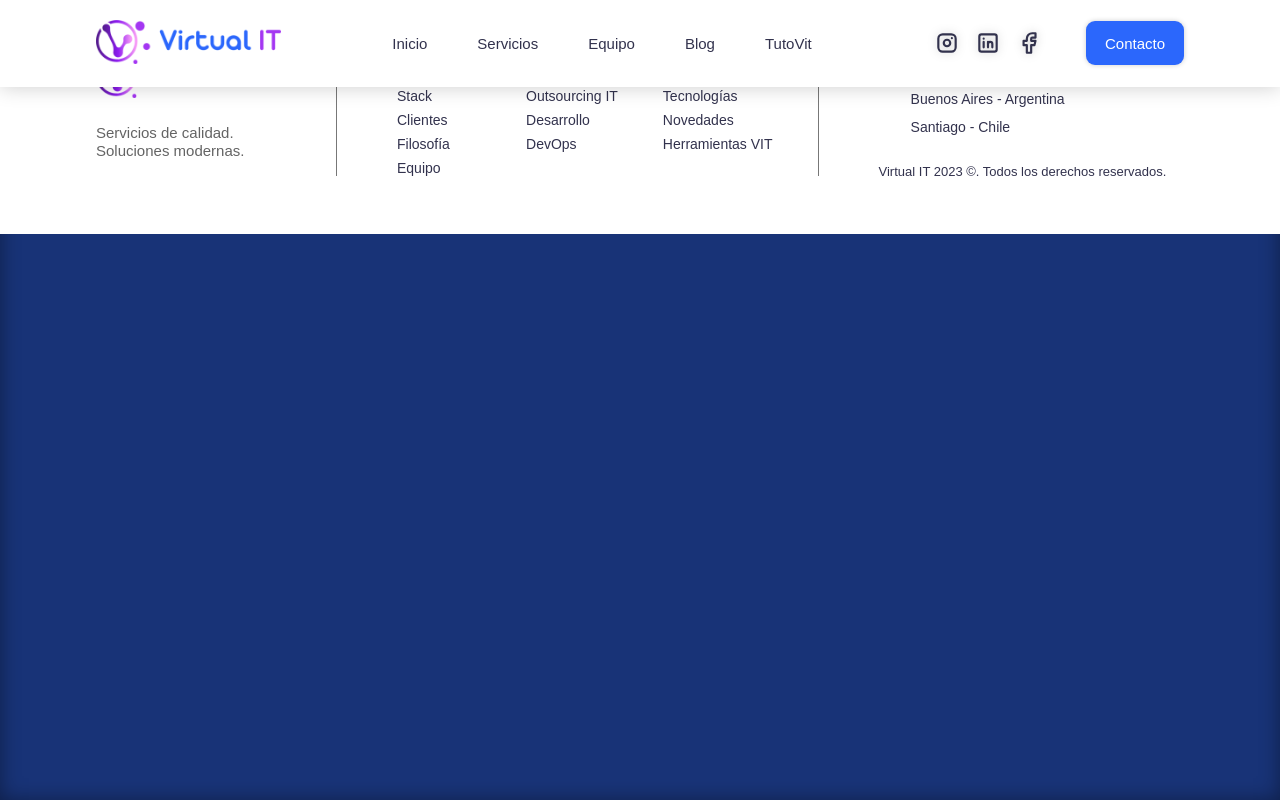
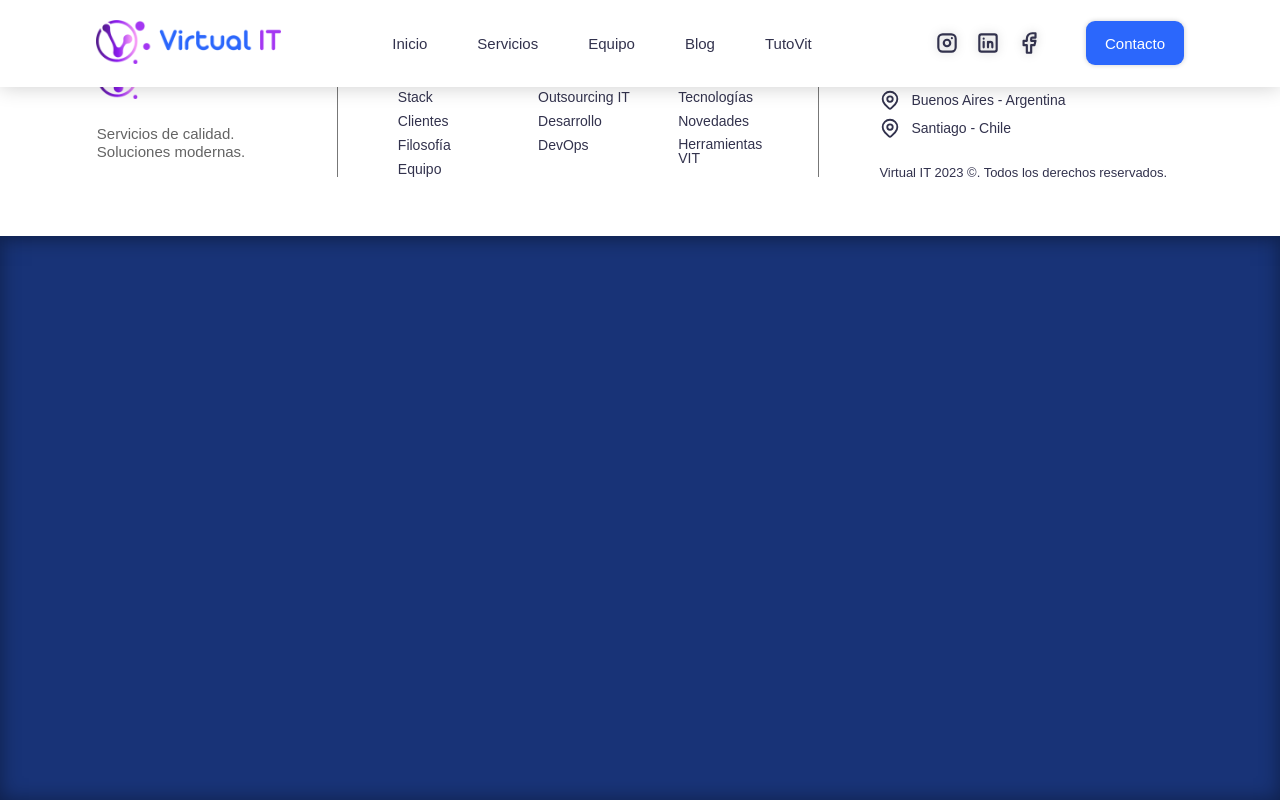
Before and after one commit to ivanbonomi13/vit-site, a React (Vite) app: page /contact in a window 1280 px wide. Built offline with nearby package versions, Linux system fonts and the light colour scheme; a web font is replaced by a local one.

Commit message:
optimize footer

```diff
--- a/public/styles/components/footer.css
+++ b/public/styles/components/footer.css
@@ -1,6 +1,8 @@
 .footer {
     background-color: #fff;
-    color: #32324d;
+    border: 1px solid rgba(255, 255, 255, 0.06);
+    box-shadow: 0 0 20px #0008;
+    color: var(--main-black);
 }
 
 .footer-container {
@@ -35,11 +37,12 @@
     justify-content: space-between;
 }
 
-.footer-grid-section {
+.footer-section {
+    flex: 1;
     padding-right: 45px;
 }
 
-.footer-grid-section-title {
+.footer-section-title {
     font-size: 18px;
     margin-bottom: 15px;
 }
@@ -51,11 +54,26 @@
     padding-left: 60px;
 }
 
-.footer-grid-section-content-item-link {
+.footer-section-link {
+    display: inline-block;
     font-size: 14px;
+    transition:
+        transform .2s ease-in-out,
+        color .2s ease-in-out;
 }
 
-.footer-grid-section-content-item:not(:last-of-type) {
+
+.footer-section-link:hover {
+    color: var(--main-purple);
+    transform: scale(1.05);
+}
+
+.footer-section-link:active {
+    color: var(--gradient-violet-dark);
+    transform: scale(.98);
+}
+
+.footer-section-item:not(:last-of-type) {
     margin-bottom: 8px;
 }
 
@@ -75,23 +93,24 @@
     margin-bottom: 25px;
 }
 
-.footer-offices-list-item {
+.footer-offices-item {
     display: flex;
     align-items: center;
     justify-content: start;
 }
 
-.footer-offices-list-item:not(:last-of-type) {
+.footer-offices-item:not(:last-of-type) {
     margin-bottom: 6px;
 }
 
-.footer-offices-list-item-icon {
+.footer-offices-icon {
+    color: var(--main-black);
     width: 22px;
     stroke-width: 2;
     margin-right: 10px;
 }
 
-.footer-offices-list-item-text {
+.footer-offices-text {
     font-size: 14px;
 }
 
--- a/src/components/Icons.jsx
+++ b/src/components/Icons.jsx
@@ -500,8 +500,23 @@ const icons = [
                 ]
             }
         ]
+    },
+    {
+        'section': 'footer',
+        'list': [
+            {
+                'name': 'ubication',
+                'icon':
+                    <>
+                        <path d="M9 11a3 3 0 1 0 6 0a3 3 0 0 0 -6 0" />
+                        <path d="M17.657 16.657l-4.243 4.243a2 2 0 0 1 -2.827 0l-4.244 -4.243a8 8 0 1 1 11.314 0z" />
+                    </>
+            }
+        ]
     }
 ]
+
+// FUNTION TO GET ICONS
 
 export const getIcons = (section, part, name) => {
     const sectionIcons = icons.find(item => item.section === section)
--- a/src/components/site/Footer.jsx
+++ b/src/components/site/Footer.jsx
@@ -1,4 +1,6 @@
 import '../../../public/styles/components/footer.css'
+
+import { getIcons } from '../Icons'
 import { Icon } from '../Icon'
 
 const sections = [
@@ -82,14 +84,14 @@ export const Footer = () => {
                 <div className='footer__container__grid footer-grid'>
                     {
                         sections.map((section, index) =>
-                            <div className='footer__container__grid__section footer-grid-section' key={index}>
-                                <h4 className='footer__container__grid__section__title footer-grid-section-title'>
+                            <div className='footer__container__grid__section footer-section' key={index}>
+                                <h4 className='footer__container__grid__section__title footer-section-title'>
                                     {section.title}
                                 </h4>
-                                <ul className='footer__container__grid__section__content footer-grid-section-content'>
+                                <ul className='footer__container__grid__section__content footer-section-content'>
                                     {section.content.map((item, index) =>
-                                        <li className='footer__container__grid__section__content__item footer-grid-section-content-item' key={index}>
-                                            <a className='footer__container__grid__section__content__item__link footer-grid-section-content-item-link' href={`#${item.id}`}>
+                                        <li className='footer__container__grid__section__content__item footer-section-item' key={index}>
+                                            <a className='footer__container__grid__section__content__item__link footer-section-link' href={`#${item.id}`}>
                                                 {item.name}
                                             </a>
                                         </li>
@@ -106,12 +108,11 @@ export const Footer = () => {
                     <ul className='footer__container__offices__list footer-offices-list'>
                         {
                             offices.map((office, index) =>
-                                <li key={index} className='footer__container__offices__list__item footer-offices-list-item'>
-                                    <Icon className={'footer__container__offices__list__item__icon footer-offices-list-item-icon'}>
-                                        <path d="M9 11a3 3 0 1 0 6 0a3 3 0 0 0 -6 0" />
-                                        <path d="M17.657 16.657l-4.243 4.243a2 2 0 0 1 -2.827 0l-4.244 -4.243a8 8 0 1 1 11.314 0z" />
+                                <li key={index} className='footer__container__offices__list__item footer-offices-item'>
+                                    <Icon className={'footer__container__offices__list__item__icon footer-offices-icon'}>
+                                        {getIcons('footer', undefined, 'ubication')}
                                     </Icon>
-                                    <span className='footer__container__offices__list__item__text  footer-offices-list-item-text'>
+                                    <span className='footer__container__offices__list__item__text  footer-offices-text'>
                                         {office}
                                     </span>
                                 </li>
```
